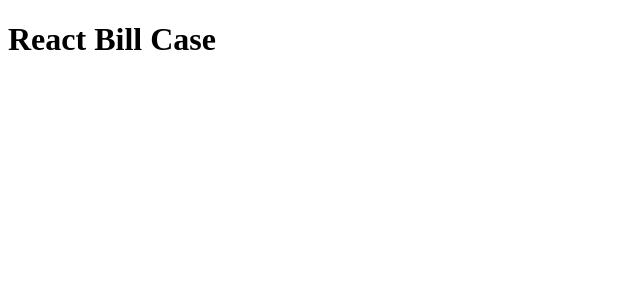
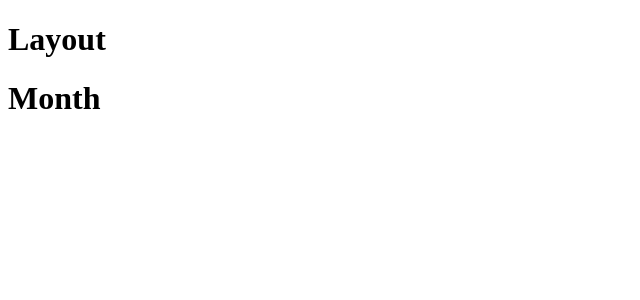
Before and after one commit to u7663394/react-learning-journey, a JavaScript app in the folder react-bill-case/: page / in a window 1280 px wide. Shown: the top 300 px of the page, without its empty margins (0-640 px from the left). Built offline with nearby package versions, Linux system fonts and the light colour scheme.

Commit message:
feat: design overall routing structure in bill case

```diff
--- a/react-bill-case/src/index.js
+++ b/react-bill-case/src/index.js
@@ -1,5 +1,6 @@
 import { createRoot } from "react-dom/client";
-import App from "./App";
+import { RouterProvider } from "react-router-dom";
+import router from "./router";
 
 const root = createRoot(document.getElementById("root"));
-root.render(<App />);
+root.render(<RouterProvider router={router} />);
--- /dev/null
+++ b/react-bill-case/src/pages/Layout/index.js
@@ -0,0 +1,12 @@
+import { Outlet } from "react-router-dom";
+
+const Layout = () => {
+  return (
+    <div>
+      <h1>Layout</h1>
+      <Outlet></Outlet>
+    </div>
+  );
+};
+
+export default Layout;
--- /dev/null
+++ b/react-bill-case/src/pages/Month/index.js
@@ -0,0 +1,9 @@
+const Month = () => {
+  return (
+    <div>
+      <h1>Month</h1>
+    </div>
+  );
+};
+
+export default Month;
--- /dev/null
+++ b/react-bill-case/src/pages/New/index.js
@@ -0,0 +1,9 @@
+const New = () => {
+  return (
+    <div>
+      <h1>New</h1>
+    </div>
+  );
+};
+
+export default New;
--- /dev/null
+++ b/react-bill-case/src/pages/Year/index.js
@@ -0,0 +1,9 @@
+const Year = () => {
+  return (
+    <div>
+      <h1>Year</h1>
+    </div>
+  );
+};
+
+export default Year;
--- /dev/null
+++ b/react-bill-case/src/router/index.js
@@ -0,0 +1,23 @@
+import Layout from "@/pages/Layout";
+import Month from "@/pages/Month";
+import New from "@/pages/New";
+import Year from "@/pages/Year";
+import { createBrowserRouter } from "react-router-dom";
+
+const router = createBrowserRouter([
+  {
+    path: "/",
+    element: <Layout />,
+    children: [
+      { index: true, element: <Month /> },
+      { path: "month", element: <Month /> },
+      { path: "year", element: <Year /> },
+    ],
+  },
+  {
+    path: "/new",
+    element: <New />,
+  },
+]);
+
+export default router;
```
